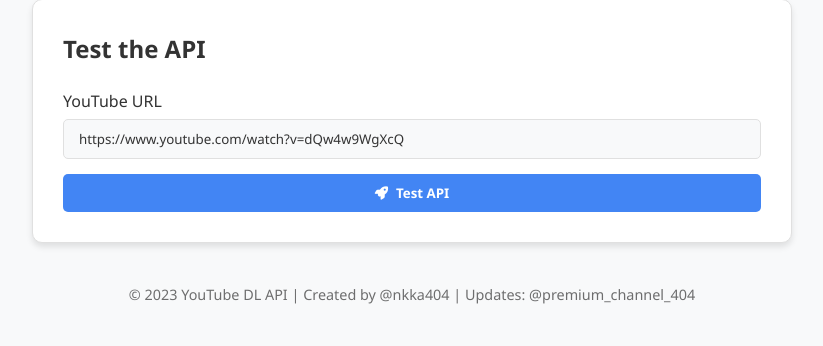
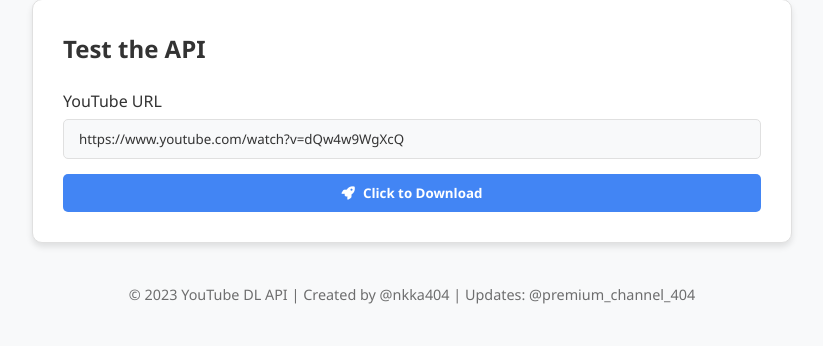
Before and after one commit to nyeinkokoaung404/YouTube-DL-API, a Flask app: page / in a window 1280 px wide. Shown: the part 898-1244 px from the top of the page, without its empty margins (228-1051 px from the left). Run offline with Flask 3, Linux system fonts and the light colour scheme; some libraries are stand-ins or nearby versions.

Commit message:
Update status.html

```diff
--- a/templates/status.html
+++ b/templates/status.html
@@ -494,7 +494,7 @@
                     <input type="text" id="youtubeUrl" placeholder="https://www.youtube.com/watch?v=..." value="https://www.youtube.com/watch?v=dQw4w9WgXcQ">
                 </div>
                 <button id="testApiBtn" class="btn btn-primary">
-                    <i class="fas fa-rocket"></i> Test API
+                    <i class="fas fa-rocket"></i> Click to Download
                 </button>
             </div>
 
```
